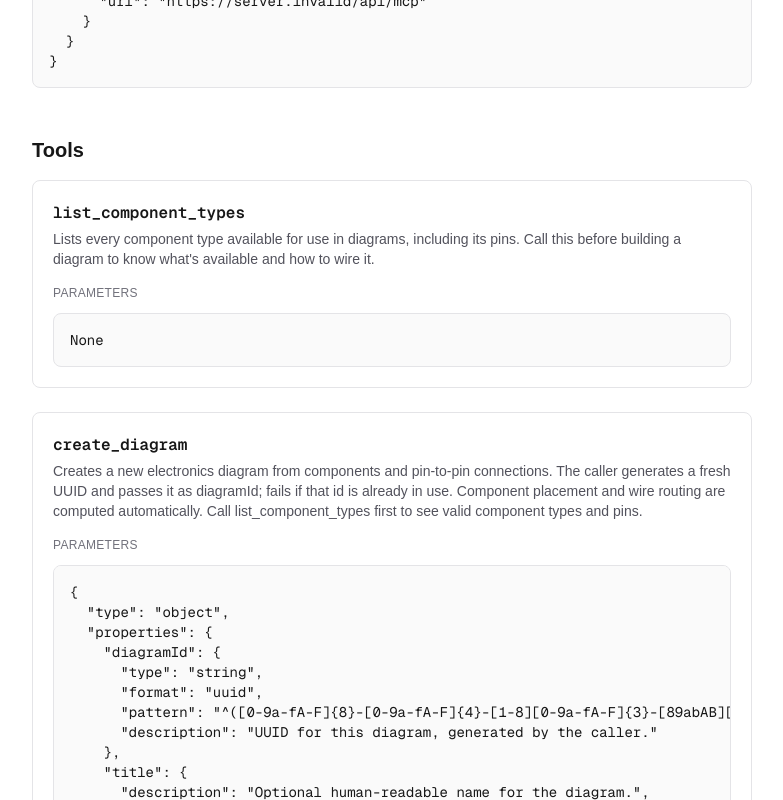
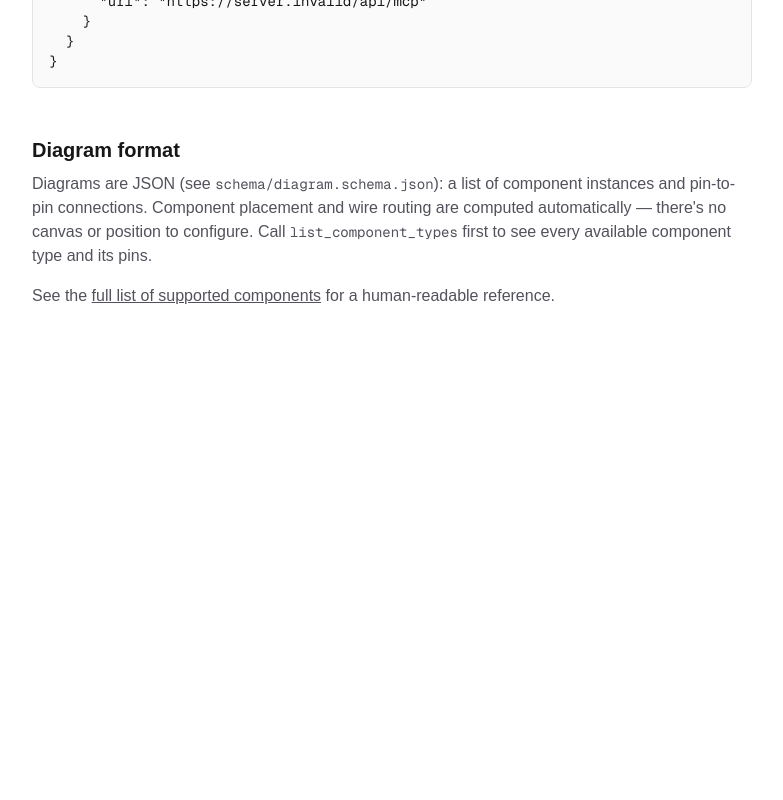
Before and after one commit to mnfjorge/arduino-playground, a Next.js app: page / in a window 1280 px wide. Shown: the part 480-1280 px from the top of the page, without its empty margins (248-1031 px from the left). After the commit the page ends 852 px from the top, so only its background shows below. Built offline with nearby package versions, Linux system fonts and the light colour scheme; no server answers.

Commit message:
Remove Tools section from home page
The tool list duplicated MCP server introspection and added noise;
the connect instructions and diagram format docs remain.

Co-Authored-By: Claude Sonnet 5 <noreply@anthropic.com>
Claude-Session: https://claude.ai/code/session_01BFphqAZCTwFiJpfrUWsYpc

```diff
--- a/app/page.tsx
+++ b/app/page.tsx
@@ -1,6 +1,4 @@
 import Link from "next/link";
-import { z } from "zod";
-import { toolDefinitions } from "@/lib/mcp/tool-definitions";
 import { getBaseUrl } from "@/lib/site-url";
 
 function CodeBlock({ children }: { children: string }) {
@@ -9,13 +7,6 @@ function CodeBlock({ children }: { children: string }) {
       <code className="font-mono">{children}</code>
     </pre>
   );
-}
-
-function formatParamsSchema(shape: Record<string, z.ZodType>): string {
-  // Every tool's schema repeats the same $schema line; it's identical noise here, not information.
-  const schema = z.toJSONSchema(z.object(shape)) as Record<string, unknown>;
-  delete schema.$schema;
-  return JSON.stringify(schema, null, 2);
 }
 
 export default function Home() {
@@ -48,22 +39,6 @@ export default function Home() {
         </section>
 
         <section>
-          <h2 className="text-xl font-semibold">Tools</h2>
-          <div className="mt-4 flex flex-col gap-6">
-            {toolDefinitions.map((tool) => (
-              <div key={tool.name} className="rounded-lg border border-zinc-200 p-5 dark:border-zinc-800">
-                <h3 className="font-mono text-base font-semibold">{tool.name}</h3>
-                <p className="mt-1 text-sm text-zinc-600 dark:text-zinc-400">{tool.description}</p>
-                <p className="mt-4 text-xs font-medium tracking-wide text-zinc-500 uppercase">Parameters</p>
-                <CodeBlock>
-                  {tool.inputShape ? formatParamsSchema(tool.inputShape) : "None"}
-                </CodeBlock>
-              </div>
-            ))}
-          </div>
-        </section>
-
-        <section>
           <h2 className="text-xl font-semibold">Diagram format</h2>
           <p className="mt-2 text-zinc-600 dark:text-zinc-400">
             Diagrams are JSON (see <code className="font-mono text-sm">schema/diagram.schema.json</code>): a list of
```
